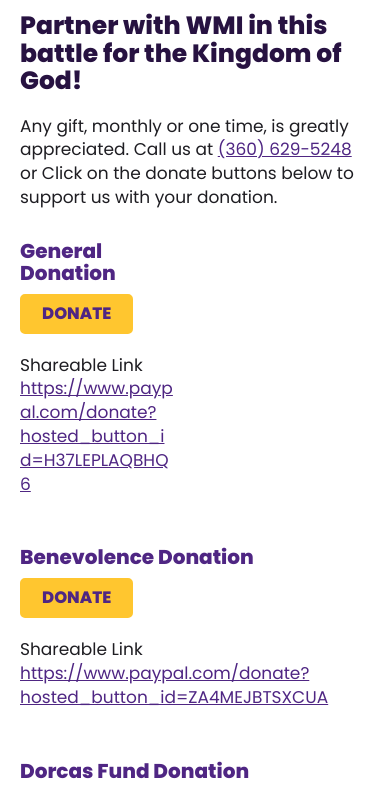
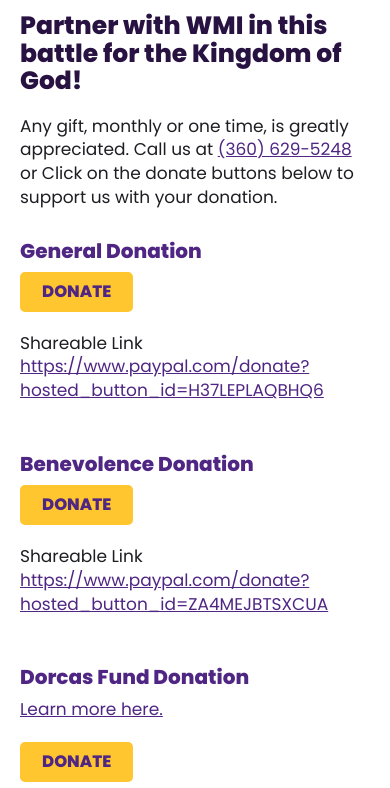
Before and after one commit to JHansenWMI/wmi-web, a website: page donate.html in a window 390 px wide. Shown: the part 272-1060 px from the top of the page. Drawn offline with Linux system fonts and the light colour scheme.

Commit message:
Fix content table column widths for multi-column program tables
Stop forcing every td to 50% (that was for donate). Use auto layout
like live Skeleton, and only apply 50% width to true two-column rows.

```diff
--- a/css/styles.css
+++ b/css/styles.css
@@ -1629,26 +1629,47 @@
   font-weight: 700;
 }
 
-/* Donate / multi-column tables */
+/* Tables — match live skeleton (auto column widths, not forced 50%) */
 .page-content table {
   width: 100%;
   border-collapse: collapse;
-  margin: 2rem 0;
-}
-
+  margin: 0 0 2.5rem;
+  table-layout: auto;
+}
+
+.page-content table th,
 .page-content table td {
+  padding: 5px 15px;
+  text-align: left;
+  vertical-align: top;
+  width: auto;
+}
+
+.page-content table th:first-child,
+.page-content table td:first-child {
+  padding-left: 0;
+}
+
+.page-content table th:last-child,
+.page-content table td:last-child {
+  padding-right: 0;
+}
+
+/* Two-column rows only (e.g. donate page) — not 3/4-col program tables */
+.page-content table tr:has(> td:nth-child(2):last-child) > td {
   width: 50%;
   padding: 1rem 2rem 2rem 0;
-  vertical-align: top;
-}
-
-@media (max-width: 700px) {
-  .page-content table,
-  .page-content table tbody,
-  .page-content table tr,
+}
+
+.page-content table tr:has(> td:nth-child(2):last-child) > td:first-child {
+  padding-left: 0;
+}
+
+@media (max-width: 900px) {
   .page-content table td {
     display: block;
-    width: 100%;
+    width: 100% !important;
+    padding: 0.5rem 0 1rem;
   }
 }
 
```
